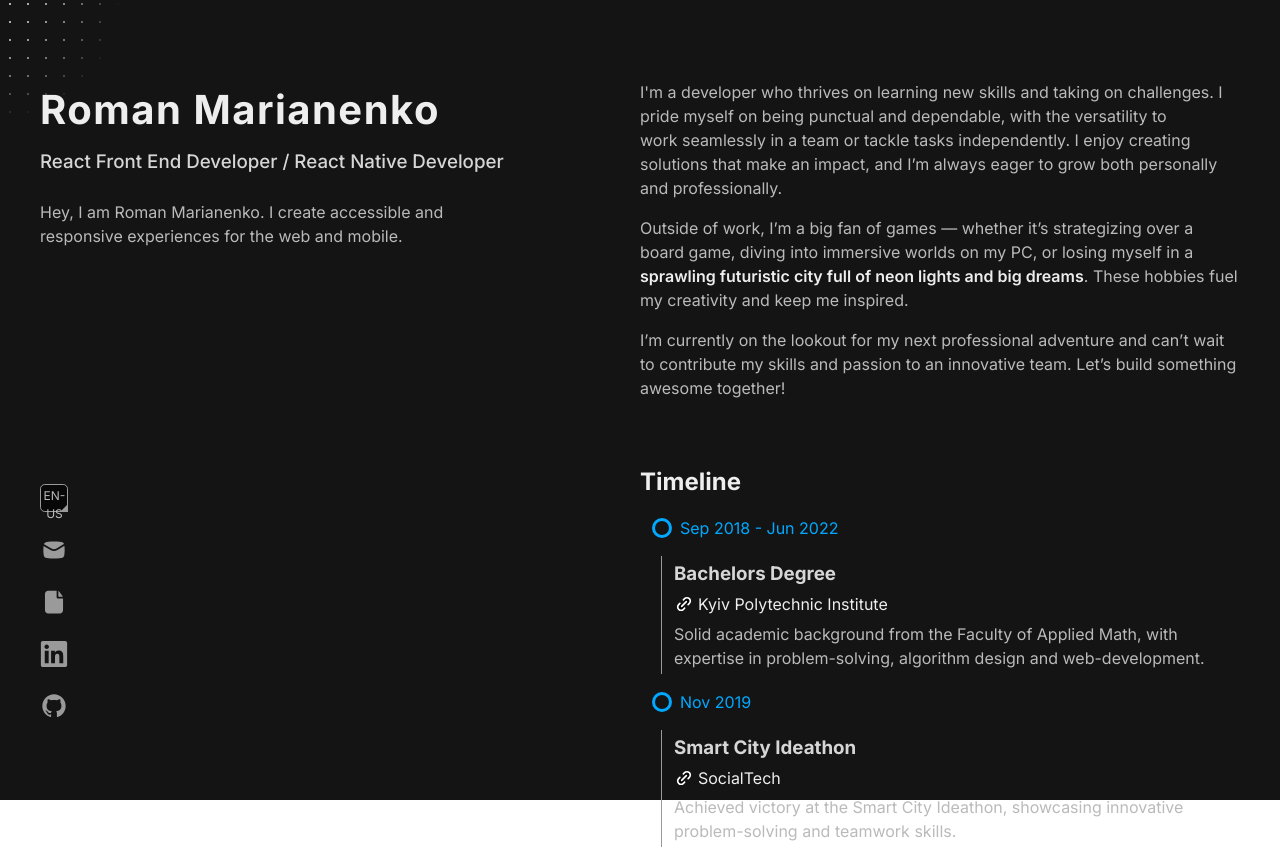
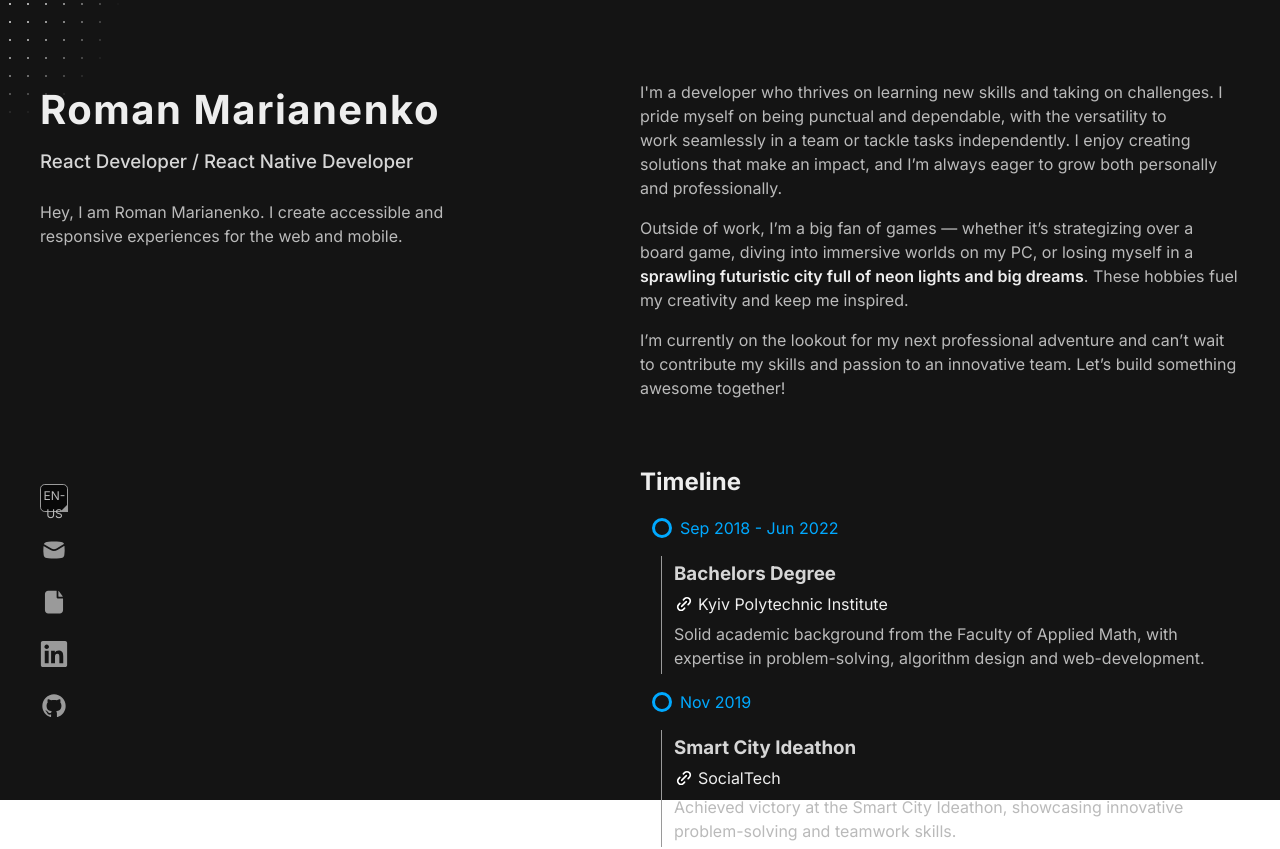
Before and after one commit to kpimarianenko/homepage, a React (Vite) app: page / in a window 1280 px wide. Shown: the top 849 px of the page. Built offline with nearby package versions, Linux system fonts and the light colour scheme; a web font is replaced by a local one.

Commit message:
minor fixes

```diff
--- a/src/assets/translations/en.json
+++ b/src/assets/translations/en.json
@@ -1,6 +1,6 @@
 {
   "name": "Roman Marianenko",
-  "position": "React Front End Developer / React Native Developer",
+  "position": "React Developer / React Native Developer",
   "short-description": "Hey, I am Roman Marianenko. I create accessible and responsive experiences for the web and mobile.",
   "easter-egg": "Wake the f**k up, samurai!\nWe have a project to deploy.",
   "socials": {
--- a/src/pages/home/components/language-dropdown/styles.module.scss
+++ b/src/pages/home/components/language-dropdown/styles.module.scss
@@ -44,6 +44,7 @@ $button-size: 1.75rem;
 
   .dropdown {
     visibility: hidden;
+    overflow: hidden;
     position: absolute;
     top: 0;
     left: $button-size;
```
